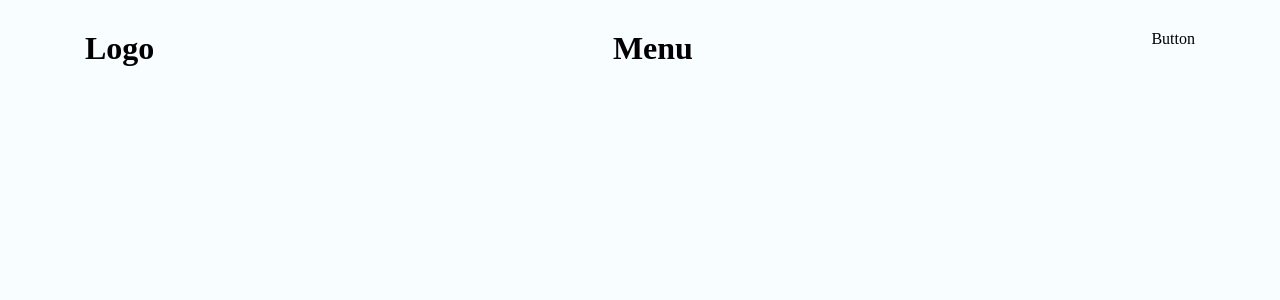
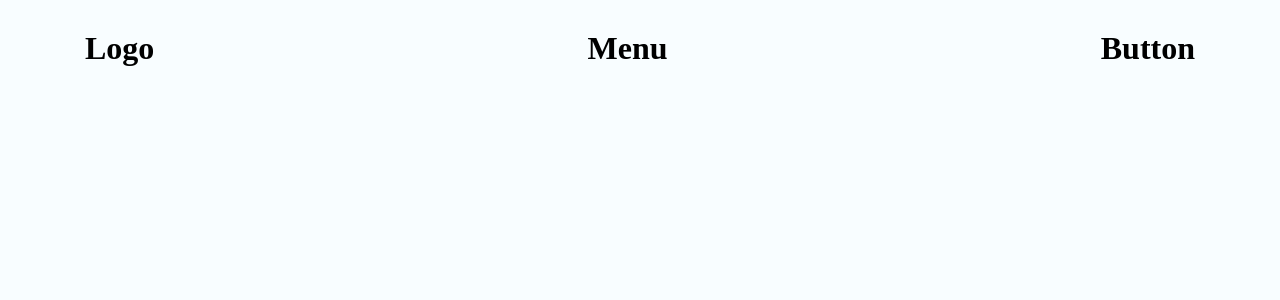
Before and after one commit to AlexMarquesAlves/vite_landing_page-kreed, a React (Vite) app: page / in a window 1280 px wide. Shown: the top 300 px of the page. Built offline with nearby package versions, Linux system fonts and the light colour scheme.

Commit message:
Feat: <Button />create & firt styles

```diff
--- /dev/null
+++ b/src/atoms/Button/index.tsx
@@ -0,0 +1,18 @@
+import { ReactNode } from "react";
+
+import { Container } from "./styles";
+
+interface ButtonProps {
+  children?: ReactNode;
+}
+
+function Button({ children }: ButtonProps) {
+  return (
+    <Container>
+      <h1>Button</h1>
+      {children}
+    </Container>
+  );
+}
+
+export default Button;
--- /dev/null
+++ b/src/atoms/Button/styles.ts
@@ -0,0 +1,5 @@
+import styled from 'styled-components';
+
+export const Container = styled.div`
+
+`;
--- a/src/organisms/Header/index.tsx
+++ b/src/organisms/Header/index.tsx
@@ -1,6 +1,8 @@
 import { ReactNode } from "react";
 // styled-components imports
 import { Container } from "./styles";
+// atoms imports
+import Button from "../../atoms/Button";
 // molecules imports
 import Logo from "../../molecules/Logo";
 // organisms imports
@@ -15,7 +17,7 @@ function Header({ children }: HeaderProps) {
     <Container>
       <Logo />
       <Menu />
-      <div className="button">Button</div>
+      <Button />
     </Container>
   );
 }
```
